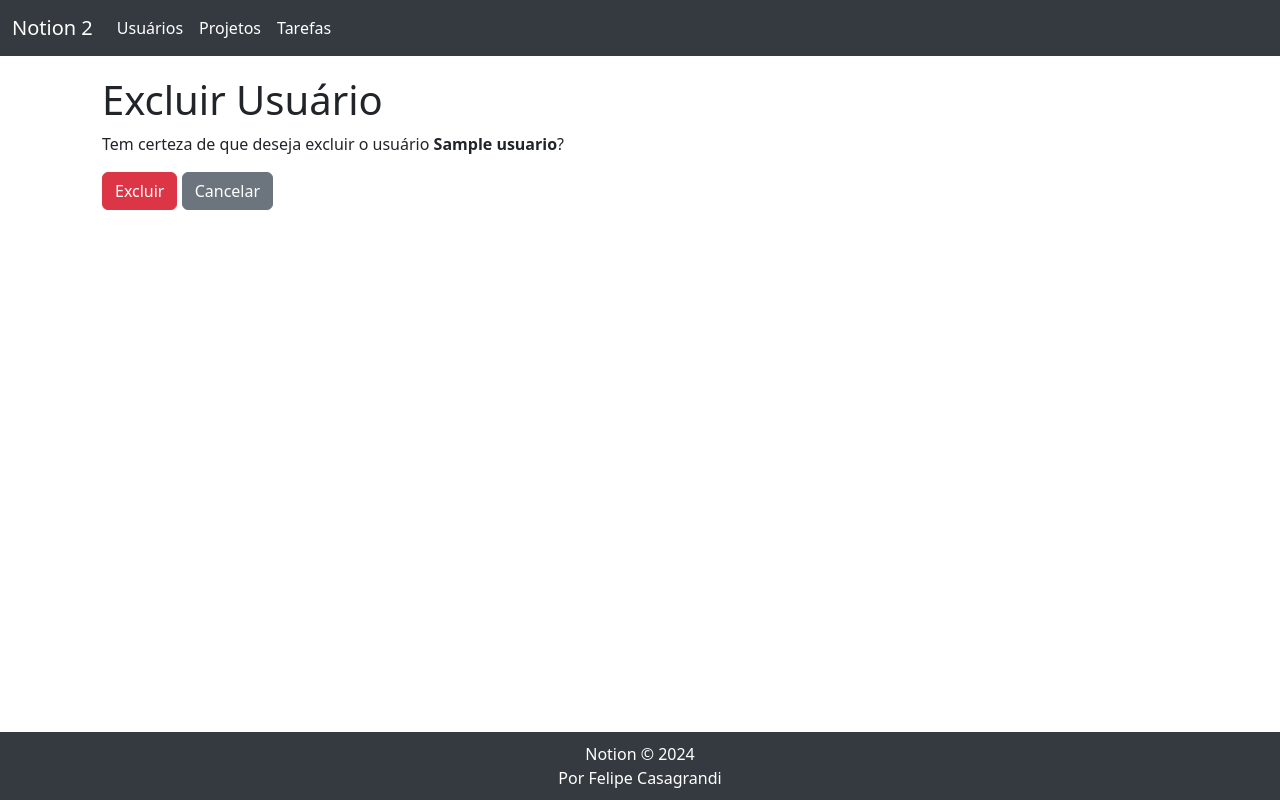
After one commit to fecasagrandi/django, a Django app: page /tarefas/usuarios/1/excluir/ in a window 1280 px wide. The commit adds this page. Run offline with Django 5.2, Linux system fonts and the light colour scheme; tables that the repository leaves empty hold one stand-in row (values such as "Sample post").

Commit message:
Versão funcional - CREATE, READ, UPDATE, DELETE usuários

```diff
--- a/notion/tarefas/models.py
+++ b/notion/tarefas/models.py
@@ -32,8 +32,8 @@ class Comentario(models.Model):
 
 class Usuario(models.Model):
     nome = models.CharField(max_length=100)
-    email = models.EmailField()
-    funcao = models.CharField(max_length=50)
+    email = models.EmailField(unique=True)
+    funcao = models.CharField(max_length=50, choices=[('Admin', 'Admin'), ('Colaborador', 'Colaborador')])
     status = models.CharField(max_length=20, choices=[('Ativo', 'Ativo'), ('Inativo', 'Inativo')])
 
     def __str__(self):
--- a/notion/tarefas/templates/base.html
+++ b/notion/tarefas/templates/base.html
@@ -32,7 +32,7 @@
 <body>
     <nav class="navbar navbar-expand-lg navbar-dark fixed-top">
         <div class="container-fluid">
-            <a class="navbar-brand" href="#">Gerenciador de Tarefas</a>
+            <a class="navbar-brand" href="#">Notion 2</a>
             <div class="collapse navbar-collapse" id="navbarNav">
                 <ul class="navbar-nav">
                     <li class="nav-item">
--- /dev/null
+++ b/notion/tarefas/templates/tarefas/usuario_confirm_delete.html
@@ -0,0 +1,15 @@
+{% extends 'base.html' %}
+
+{% block title %}Excluir Usuário{% endblock %}
+
+{% block content %}
+<div class="container">
+    <h1>Excluir Usuário</h1>
+    <p>Tem certeza de que deseja excluir o usuário <strong>{{ object.nome }}</strong>?</p>
+    <form method="post">
+        {% csrf_token %}
+        <button type="submit" class="btn btn-danger">Excluir</button>
+        <a href="{% url 'usuarios_list' %}" class="btn btn-secondary">Cancelar</a>
+    </form>
+</div>
+{% endblock %}
--- a/notion/tarefas/templates/tarefas/usuarios_list.html
+++ b/notion/tarefas/templates/tarefas/usuarios_list.html
@@ -1,6 +1,6 @@
 {% extends 'base.html' %}
 
-{% block title %}Usuários{% endblock %}
+{% block title %}Lista de Usuários{% endblock %}
 
 {% block content %}
 <div class="container">
@@ -17,7 +17,7 @@
             </tr>
         </thead>
         <tbody>
-            {% for usuario in object_list %}
+            {% for usuario in usuarios %}
             <tr>
                 <td>{{ usuario.nome }}</td>
                 <td>{{ usuario.email }}</td>
--- a/notion/tarefas/views.py
+++ b/notion/tarefas/views.py
@@ -18,20 +18,21 @@ class ProjetoListView(ListView):
 class UsuarioListView(ListView):
     model = Usuario
     template_name = 'tarefas/usuarios_list.html'
+    context_object_name = 'usuarios'
 
 class UsuarioCreateView(CreateView):
     model = Usuario
     fields = ['nome', 'email', 'funcao', 'status']
-    template_name = 'usuario_form.html'
+    template_name = 'tarefas/usuario_form.html'
     success_url = reverse_lazy('usuarios_list')
 
 class UsuarioUpdateView(UpdateView):
     model = Usuario
     fields = ['nome', 'email', 'funcao', 'status']
-    template_name = 'usuario_form.html'
+    template_name = 'tarefas/usuario_form.html'
     success_url = reverse_lazy('usuarios_list')
 
 class UsuarioDeleteView(DeleteView):
     model = Usuario
-    template_name = 'usuario_confirm_delete.html'
+    template_name = 'tarefas/usuario_confirm_delete.html'
     success_url = reverse_lazy('usuarios_list')
```
Also changed, not shown: notion/tarefas/templates/tarefas/usuario_form.html (added, +15 -0 lines), notion/tarefas/migrations/0003_alter_usuario_email_alter_usuario_funcao.py (added).
